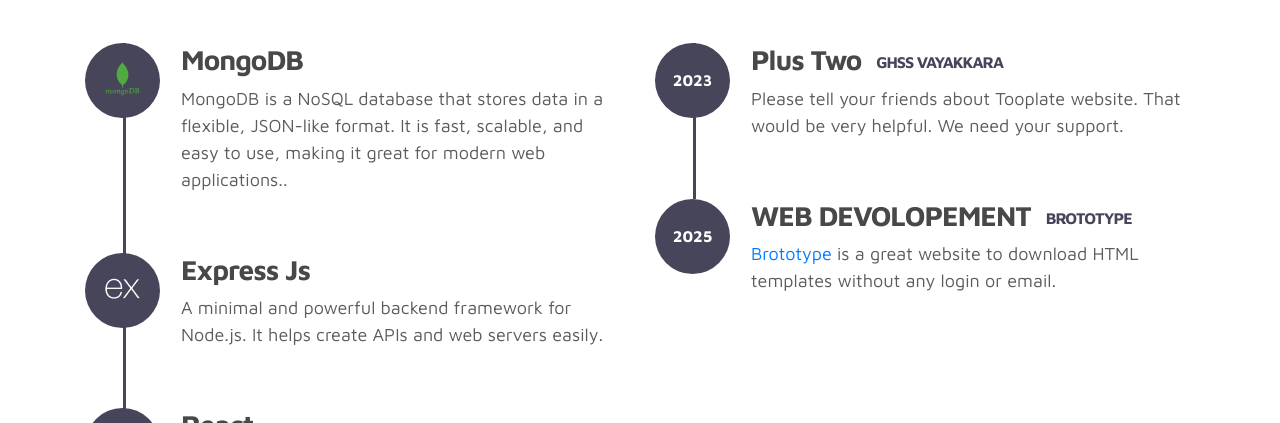
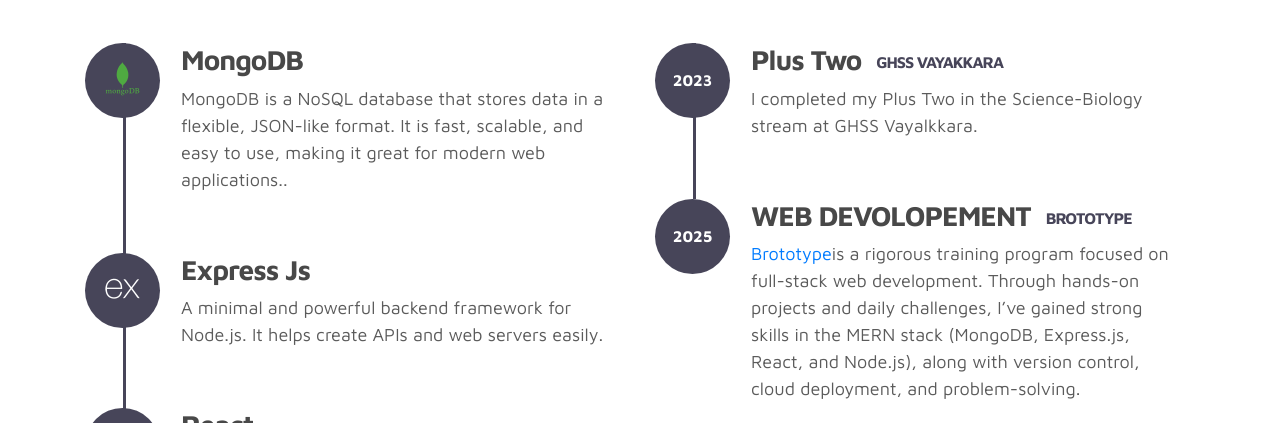
Before and after one commit to mohdali777/Portfolio, a plain HTML site: page index.html in a window 1280 px wide. Shown: the part 1645-2068 px from the top of the page. Drawn offline with nearby package versions, Linux system fonts and the light colour scheme; some packages are replaced by stand-ins of ours; a script that the page names is missing.

Commit message:
description

```diff
--- a/index.html
+++ b/index.html
@@ -335,7 +335,8 @@
                              </div>
                              <div class="timeline-info">
                                   <h3><span>Plus Two</span><small>GHSS VAYAKKARA</small></h3>
-                                  <p>Please tell your friends about Tooplate website. That would be very helpful. We need your support.</p>
+                                  <p>I completed my Plus Two in the Science-Biology stream at GHSS Vayalkkara.
+                                  </p>
                              </div>
                         </div>
 
@@ -345,7 +346,7 @@
                             </div>
                             <div class="timeline-info">
                                 <h3><span>WEB DEVOLOPEMENT</span><small>BROTOTYPE</small></h3>
-                                <p><a rel="nofollow" href="https://www.brototype.com/">Brototype</a> is a great website to download HTML templates without any login or email.</p>
+                                <p><a rel="nofollow" href="https://www.brototype.com/">Brototype</a>is a rigorous training program focused on full-stack web development. Through hands-on projects and daily challenges, I’ve gained strong skills in the MERN stack (MongoDB, Express.js, React, and Node.js), along with version control, cloud deployment, and problem-solving.</p>
                             </div>
                         </div>
 
```
